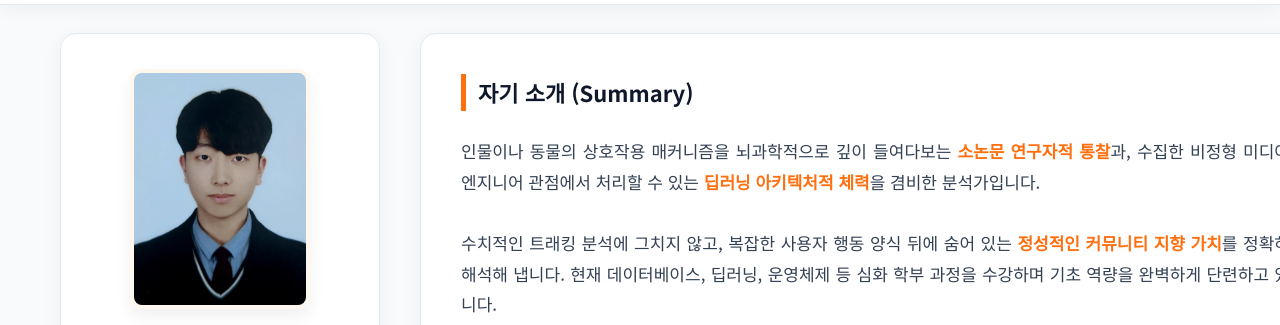
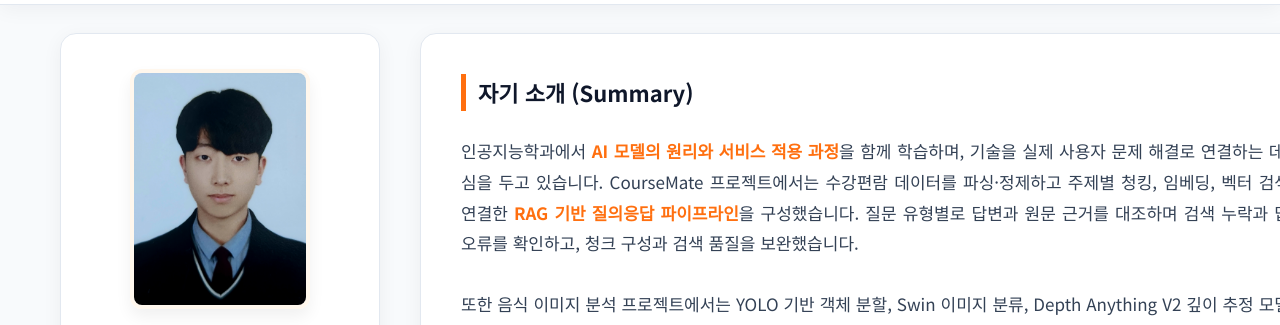
Before and after one commit to hong-inpyo/portfolio, a plain HTML site: page index.html in a window 1280 px wide. Shown: the part 67-392 px from the top of the page. Drawn offline with Linux system fonts and the light colour scheme.

Commit message:
Update index.html

```diff
--- a/index.html
+++ b/index.html
@@ -564,10 +564,9 @@
             <section id="about" class="content-card">
                 <div class="section-title">자기 소개 (Summary)</div>
                 <div class="intro-text">
-                    인물이나 동물의 상호작용 매커니즘을 뇌과학적으로 깊이 들여다보는 <strong>소논문 연구자적 통찰</strong>과,
-                    수집한 비정형 미디어를 엔지니어 관점에서 처리할 수 있는 <strong>딥러닝 아키텍처적 체력</strong>을 겸비한 분석가입니다.<br><br>
-                    수치적인 트래킹 분석에 그치지 않고, 복잡한 사용자 행동 양식 뒤에 숨어 있는 <strong>정성적인 커뮤니티 지향 가치</strong>를 정확하게 해석해 냅니다.
-                    현재 데이터베이스, 딥러닝, 운영체제 등 심화 학부 과정을 수강하며 기초 역량을 완벽하게 단련하고 있습니다.
+                    인공지능학과에서 <strong>AI 모델의 원리와 서비스 적용 과정</strong>을 함께 학습하며, 기술을 실제 사용자 문제 해결로 연결하는 데 관심을 두고 있습니다. CourseMate 프로젝트에서는 수강편람 데이터를 파싱·정제하고 주제별 청킹, 임베딩, 벡터 검색을 연결한 <strong>RAG 기반 질의응답 파이프라인</strong>을 구성했습니다. 질문 유형별로 답변과 원문 근거를 대조하며 검색 누락과 답변 오류를 확인하고, 청크 구성과 검색 품질을 보완했습니다.<br><br>
+                    또한 음식 이미지 분석 프로젝트에서는 YOLO 기반 객체 분할, Swin 이미지 분류, Depth Anything V2 깊이 추정 모델을 활용해 <strong>이미지 전처리부터 AI 모델 결과 확인까지의 흐름</strong>을 실험했습니다. 이 과정에서 모델의 결과를 그대로 받아들이기보다 입력 데이터와 예측 결과를 함께 살펴보며 오류 원인을 확인하는 습관을 길렀습니다.<br><br>
+                    AI 서비스의 완성도는 모델 성능뿐 아니라 실제 사용 상황에서 응답이 얼마나 <strong>자연스럽고 정확하며 적시에 제공되는지</strong>에 달려 있다고 생각합니다. 사용자 관점의 테스트 시나리오를 꼼꼼하게 점검하고, 반복적인 테스트에서 발견한 문제를 개선 인사이트로 연결하는 <strong>성실함과 끈기</strong>로 고객 경험을 높이는 데 기여하겠습니다.
                 </div>
             </section>
 
```
